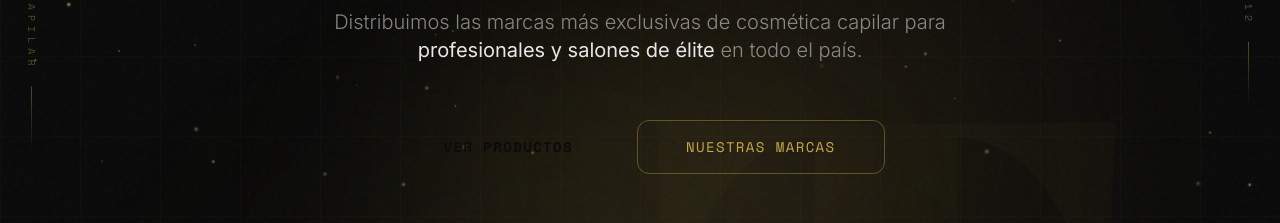
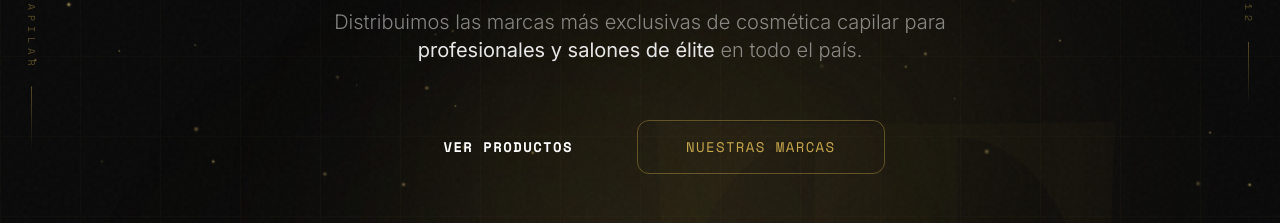
Before and after one commit to Nacho234/Distribuidora, a React (Vite) app: page / in a window 1280 px wide. Shown: the part 424-647 px from the top of the page. Built offline with nearby package versions, Linux system fonts and the light colour scheme; a web font is replaced by a local one.

Commit message:
fix: change Ver Productos button text to white
Co-Authored-By: Claude Sonnet 4.6 <noreply@anthropic.com>

```diff
--- a/src/components/sections/Hero.tsx
+++ b/src/components/sections/Hero.tsx
@@ -223,7 +223,7 @@ export default function Hero() {
         >
           <RippleButton
             onClick={() => document.querySelector('#products')?.scrollIntoView({ behavior: 'smooth' })}
-            className="btn-gold px-12 py-4 text-obsidian font-mono text-sm tracking-widest uppercase font-bold rounded-xl"
+            className="btn-gold px-12 py-4 text-white font-mono text-sm tracking-widest uppercase font-bold rounded-xl"
           >
             Ver Productos
           </RippleButton>
```
